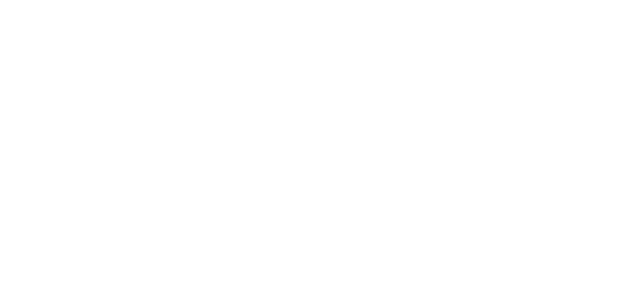
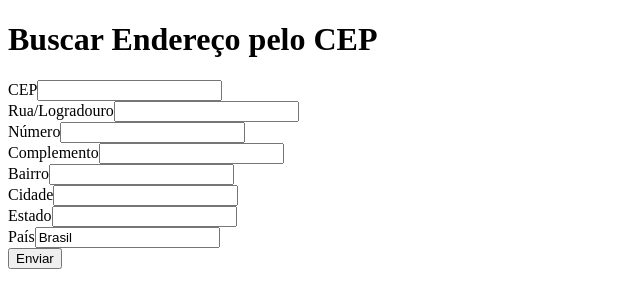
Before and after one commit to ryssaes/buscarCEP, a Next.js app: page / in a window 1280 px wide. Shown: the top 308 px of the page, without its empty margins (0-640 px from the left). Built offline with nearby package versions, Linux system fonts and the light colour scheme.

Commit message:
Feat: Base do formulário sem estilização e integração com a API via CEP

```diff
--- a/package.json
+++ b/package.json
@@ -10,9 +10,11 @@
   },
   "dependencies": {
     "axios": "^1.6.8",
+    "formik": "^2.4.6",
     "next": "14.2.3",
     "react": "^18",
-    "react-dom": "^18"
+    "react-dom": "^18",
+    "yup": "^1.4.0"
   },
   "devDependencies": {
     "@types/node": "^20",
--- a/src/app/layout.tsx
+++ b/src/app/layout.tsx
@@ -1,22 +1,16 @@
-import type { Metadata } from "next";
-import { Inter } from "next/font/google";
-import "../styles/globals.css";
-
-const inter = Inter({ subsets: ["latin"] });
-
-export const metadata: Metadata = {
-  title: "BuscarCEP",
-  description: "Formulário Buscar CEP",
-};
+export const metadata = {
+  title: 'Next.js',
+  description: 'Generated by Next.js',
+}
 
 export default function RootLayout({
   children,
-}: Readonly<{
-  children: React.ReactNode;
-}>) {
+}: {
+  children: React.ReactNode
+}) {
   return (
     <html lang="en">
-      <body className={inter.className}>{children}</body>
+      <body>{children}</body>
     </html>
-  );
+  )
 }
--- a/src/app/page.tsx
+++ b/src/app/page.tsx
@@ -1,10 +1,14 @@
+// Use a diretiva "use client" no início do arquivo
+"use client";
 import Image from "next/image";
 import styles from "../styles/page.module.css";
+import Form from '../components/Form/Form'; // Importe o componente correto
 
 export default function Home() {
   return (
-    <>
-
-    </>
+    <div className={styles.container}>
+      <h1>Buscar Endereço pelo CEP</h1>
+      <Form />
+    </div>
   );
 }
--- a/src/components/Form/Form.tsx
+++ b/src/components/Form/Form.tsx
@@ -0,0 +1,134 @@
+import React, { useState } from 'react';
+import { useViaCepService, Endereco } from '../../services/api';
+
+const Form = () => {
+    const { getAddress } = useViaCepService();
+    const [cep, setCep] = useState('');
+    const [endereco, setEndereco] = useState<Endereco>({
+        rua: '',
+        numero: '',
+        complemento: '',
+        bairro: '',
+        cidade: '',
+        estado: '',
+        pais: 'Brasil'
+    });
+    const [erroCep, setErroCep] = useState('');
+
+    const handleCepChange = async (event: React.ChangeEvent<HTMLInputElement>) => {
+        const newCep = event.target.value;
+        setCep(newCep);
+        if (newCep.length === 8) {
+            try {
+                const data = await getAddress(newCep);
+                console.log('Dados da API:', data); // Adiciona console.log aqui
+                setEndereco(data);
+                setErroCep('');
+            } catch (error) {
+                setEndereco({
+                    rua: '',
+                    numero: '',
+                    complemento: '',
+                    bairro: '',
+                    cidade: '',
+                    estado: '',
+                    pais: 'Brasil'
+                });
+                setErroCep('CEP não encontrado');
+            }
+        } else {
+            setEndereco({
+                rua: '',
+                numero: '',
+                complemento: '',
+                bairro: '',
+                cidade: '',
+                estado: '',
+                pais: 'Brasil'
+            });
+            setErroCep('');
+        }
+    };
+
+    const handleInputChange = (event: React.ChangeEvent<HTMLInputElement>) => {
+        const { name, value } = event.target;
+        setEndereco((prevState) => ({
+            ...prevState,
+            [name]: value
+        }));
+    };
+
+    const handleSubmit = async (event: React.FormEvent<HTMLFormElement>) => {
+        event.preventDefault();
+
+        // Reúne os dados do formulário
+        const formData = {
+            cep,
+            ...endereco
+        };
+
+        try {
+            // Envia os dados para a API ou para onde for necessário
+            const response = await fetch('/sua-rota-de-backend', {
+                method: 'POST',
+                headers: {
+                    'Content-Type': 'application/json'
+                },
+                body: JSON.stringify(formData)
+            });
+
+            // Verifica se a requisição foi bem-sucedida
+            if (response.ok) {
+                // Faça algo após o envio dos dados, como exibir uma mensagem de sucesso
+                console.log('Dados enviados com sucesso!');
+            } else {
+                // Trate o erro de alguma forma, como exibindo uma mensagem de erro
+                console.error('Erro ao enviar dados:', response.statusText);
+            }
+        } catch (error) {
+            // Trate o erro de alguma forma, como exibindo uma mensagem de erro
+            console.error('Erro ao enviar dados:', error);
+        }
+    };
+
+    return (
+        <form onSubmit={handleSubmit}>
+            <div>
+                <label>CEP</label>
+                <input type="text" name="cep" value={cep} onChange={handleCepChange} />
+                {erroCep && <span>{erroCep}</span>}
+            </div>
+            <div>
+                <label>Rua/Logradouro</label>
+                <input type="text" name="rua" value={endereco.rua} readOnly={endereco.rua !== ''} required />
+            </div>
+            <div>
+                <label>Número</label>
+                <input type="text" name="numero" value={endereco.numero} onChange={handleInputChange} required />
+            </div>
+            <div>
+                <label>Complemento</label>
+                <input type="text" name="complemento" value={endereco.complemento} onChange={handleInputChange} />
+            </div>
+            <div>
+                <label>Bairro</label>
+                <input type="text" name="bairro" value={endereco.bairro} readOnly={endereco.bairro !== ''} required />
+            </div>
+            <div>
+                <label>Cidade</label>
+                <input type="text" name="cidade" value={endereco.cidade} readOnly={endereco.cidade !== ''} required />
+            </div>
+            <div>
+                <label>Estado</label>
+                <input type="text" name="estado" value={endereco.estado} readOnly={endereco.estado !== ''} required />
+            </div>
+            <div>
+                <label>País</label>
+                <input type="text" name="pais" value={endereco.pais} readOnly required />
+            </div>
+            <button type="submit">Enviar</button>
+        </form>
+    );
+};
+
+export default Form;
--- a/src/services/api.ts
+++ b/src/services/api.ts
@@ -1,18 +1,36 @@
 import axios from 'axios';
 
+export interface Endereco {
+    rua: string;
+    numero: string;
+    complemento: string;
+    bairro: string;
+    cidade: string;
+    estado: string;
+    pais: string;
+}
+
 export const useViaCepService = () => {
-    const getAddress = async (cep: string) => {
+    const getAddress = async (cep: string): Promise<Endereco> => {
         try {
-            const response = await axios.get(`https://viacep.com.br/ws/${cep}/json/`); // Requisição GET
+            const response = await axios.get(`https://viacep.com.br/ws/${cep}/json/`);
             const data = response.data;
 
             if (data.erro) {
-                throw new Error('CEP não encontrado'); // Se a resposta tiver algum erro
+                throw new Error('CEP não encontrado');
             }
 
-            return data;
+            return {
+                rua: data.logradouro || '',
+                numero: '', // Você pode preencher o número conforme necessário
+                complemento: '', // Você pode preencher o complemento conforme necessário
+                bairro: data.bairro || '',
+                cidade: data.localidade || '',
+                estado: data.uf || '',
+                pais: 'Brasil' // O país é fixo como Brasil
+            };
         } catch (error) {
-            console.error('Erro ao buscar o endereço:', error); // Tratamento de erro
+            console.error('Erro ao buscar o endereço:', error);
             throw error;
         }
     };
```
Also changed, not shown: src/components/Form/Form.module.css (added), src/components/Form/Forn.module.css (deleted), 1 other file (tests, documents, lock files or other folders).
